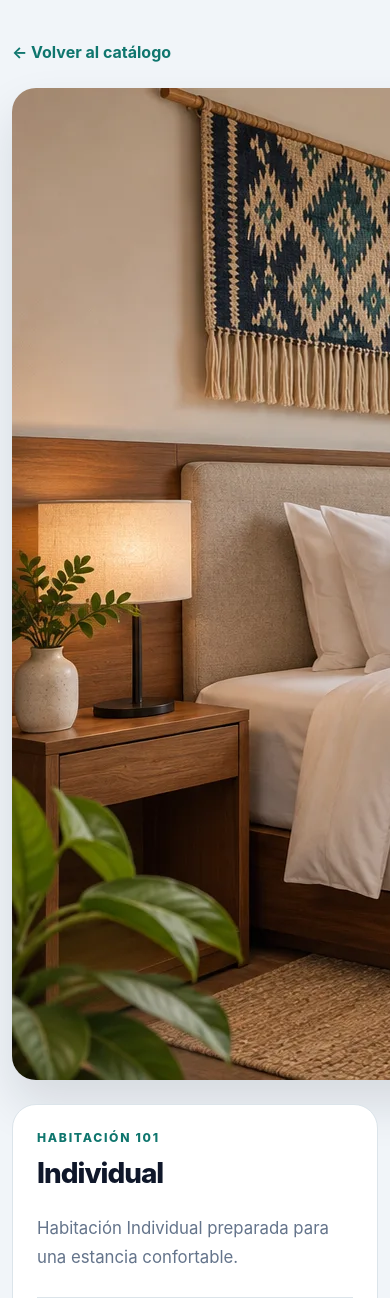
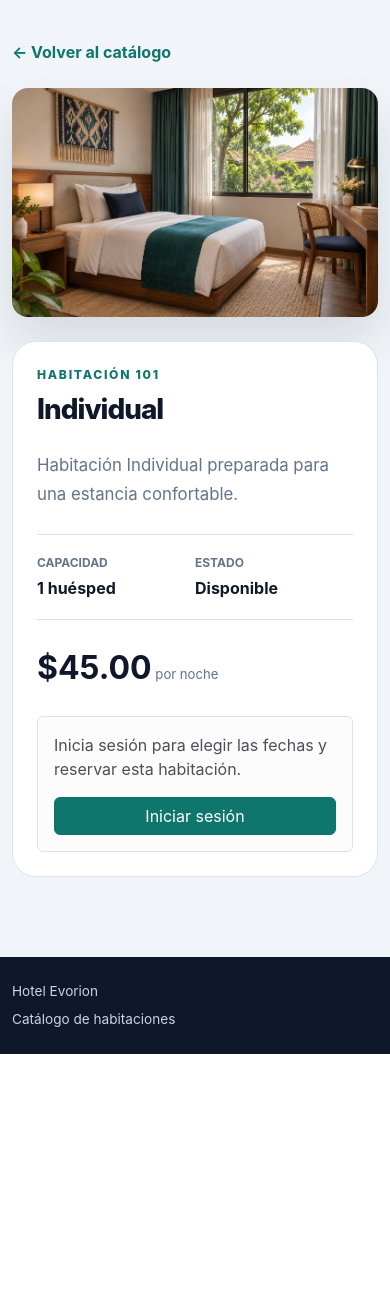
Before and after one commit to Team-Evorion/pwapractica6, a Laravel app: page /rooms/1 in a window 390 px wide; the page is wider, and only the part inside the window is pictured. Shown: the part 75-1373 px from the top of that part. After the commit the page ends 1129 px from the top of that part, so only its background shows below. Run offline with Laravel 12, Linux system fonts and the light colour scheme; data comes from the database, SQL or seed files in the repository.

Commit message:
fix: improve responsive room imagery

```diff
--- a/public/css/home.css
+++ b/public/css/home.css
@@ -85,4 +85,6 @@
     .hotel-values div:last-child { border-bottom: 0; }
     .section-heading, .editorial-room-copy { align-items: flex-start; flex-direction: column; }
     .editorial-room-copy .room-rate { text-align: left; }
+    .editorial-room-card img { aspect-ratio: 16 / 10; object-position: center 58%; }
+    .experience-card img { aspect-ratio: 16 / 10; min-height: 0; object-position: center 58%; }
 }
--- a/public/css/rooms.css
+++ b/public/css/rooms.css
@@ -160,6 +160,7 @@ body {
     aspect-ratio: 16 / 10;
     display: block;
     object-fit: cover;
+    object-position: center 58%;
     width: 100%;
 }
 
@@ -266,9 +267,15 @@ body {
 }
 
 .detail-image {
+    display: block;
+    height: 100%;
+    max-height: 42rem;
+    object-fit: cover;
+    object-position: center;
     border-radius: 1.5rem;
     box-shadow: 0 1.5rem 3rem rgb(15 23 42 / 12%);
     min-height: 24rem;
+    width: 100%;
 }
 
 .detail-panel,
@@ -430,7 +437,12 @@ body {
     }
 
     .detail-image {
-        min-height: 17rem;
+        aspect-ratio: 16 / 10;
+        height: auto;
+        max-height: none;
+        min-height: 0;
+        object-position: center 58%;
+        border-radius: 1rem;
     }
 
     .form-actions {
```
